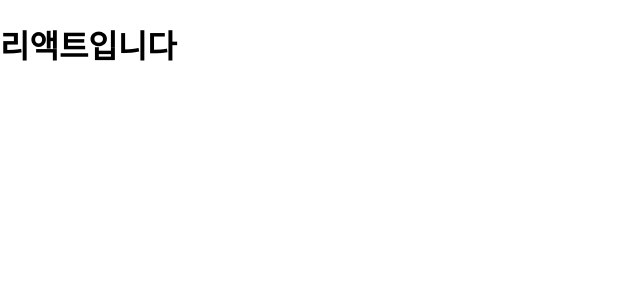
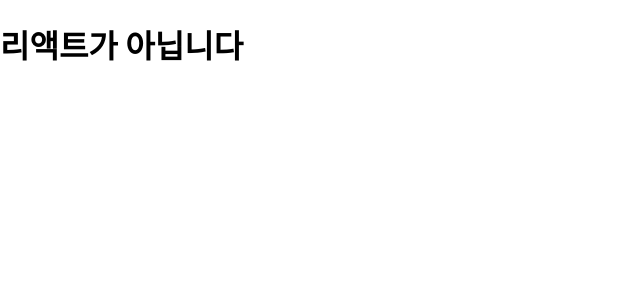
Before and after one commit to jinnny92/re-react, a React (Create React App) app in the folder hello-react/: page / in a window 1280 px wide. Shown: the top 300 px of the page, without its empty margins (0-640 px from the left). Built offline with nearby package versions, Linux system fonts and the light colour scheme.

Commit message:
&&연산자

```diff
--- a/hello-react/src/App.js
+++ b/hello-react/src/App.js
@@ -4,7 +4,7 @@
   const name = "리액트";
   return (
     <>
-      {name === "리액트" ? <h1>리액트입니다</h1> : <h1>리액트가 아닙니다</h1>}
+      {name && <h1>리액트가 아닙니다</h1>}
     </>
   );
 }
```
